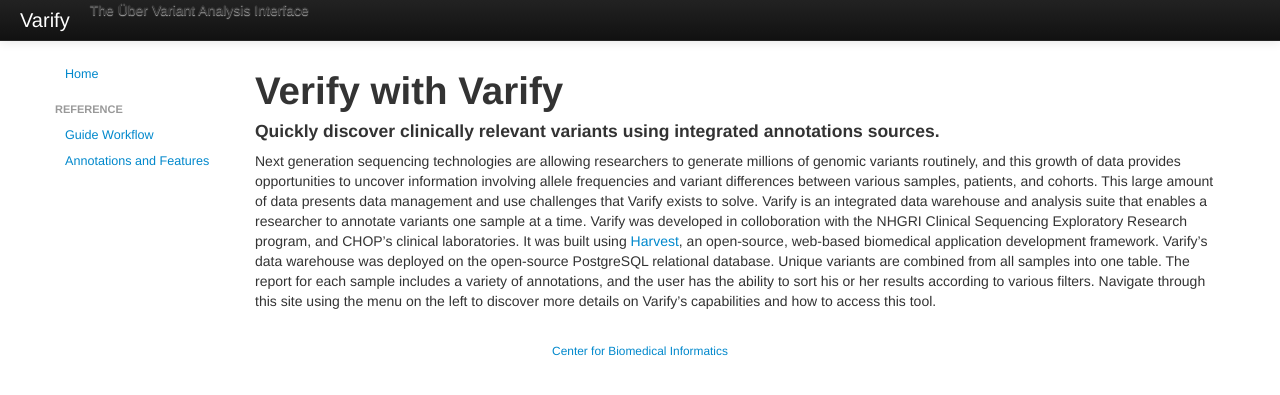
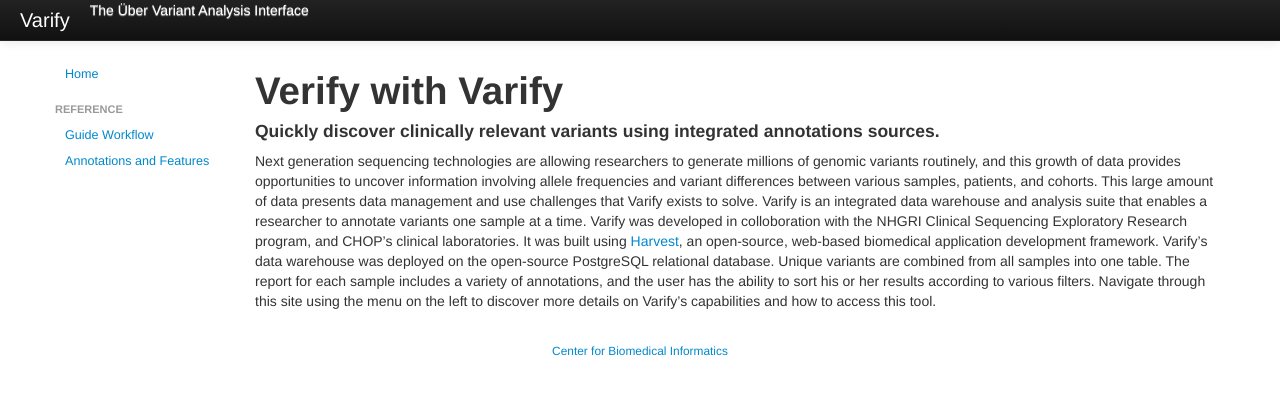
Before and after one commit to chop-dbhi/varify-site, a Jekyll site: the page built from index.md, in a window 1280 px wide. Shown: the top 395 px of the page. Built offline with Jekyll 4.4.1, drawn with Linux system fonts in a browser that asks for light colours; Markdown is read by kramdown in place of the engine named in the settings; a style sheet for code colours, icons or effects is not loaded.

Commit message:
Color change

```diff
--- a/_layouts/default.html
+++ b/_layouts/default.html
@@ -28,7 +28,7 @@
           <a class="brand" href="#">Varify</a>
           <div class="nav-collapse collapse">
             <ul class="nav">
-              <li>The Über Variant Analysis Interface</li>
+              <li style="color:white">The Über Variant Analysis Interface</li>
             </ul>
           </div><!--/.nav-collapse -->
         </div>
```
